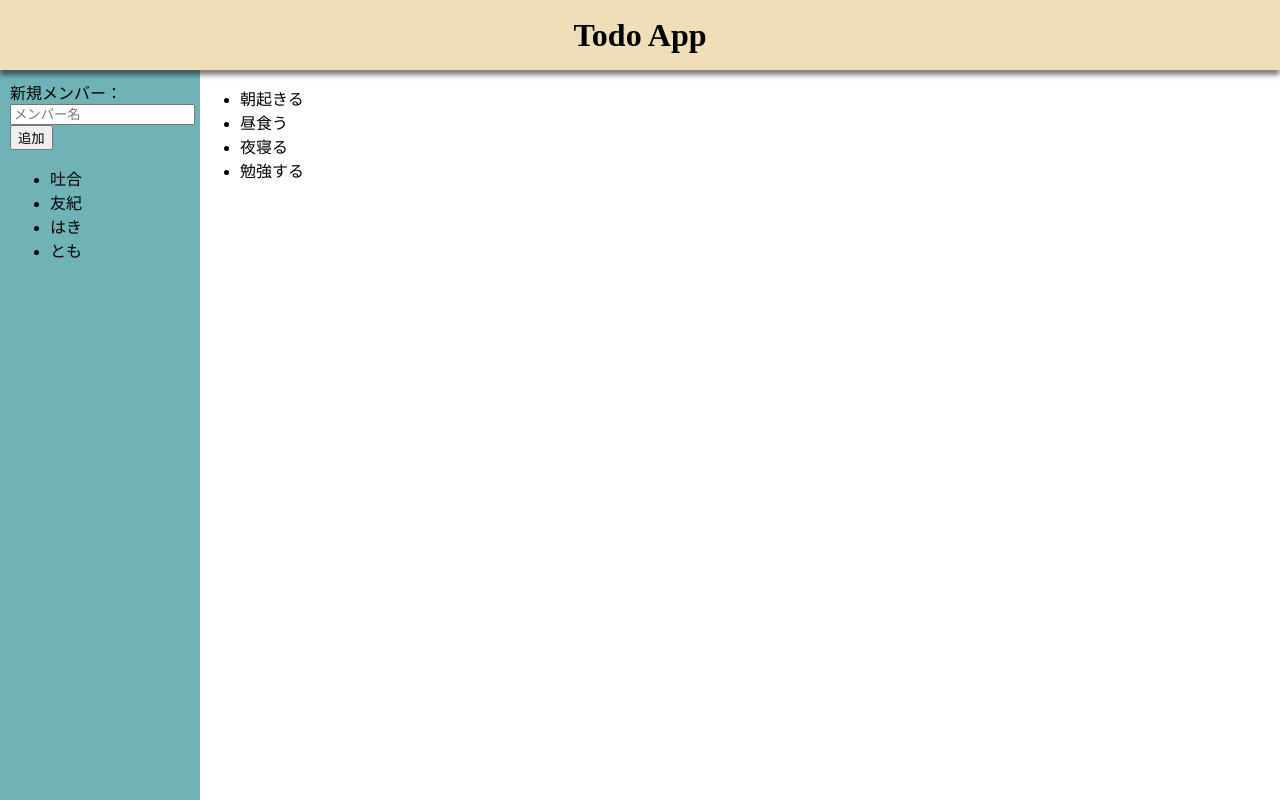
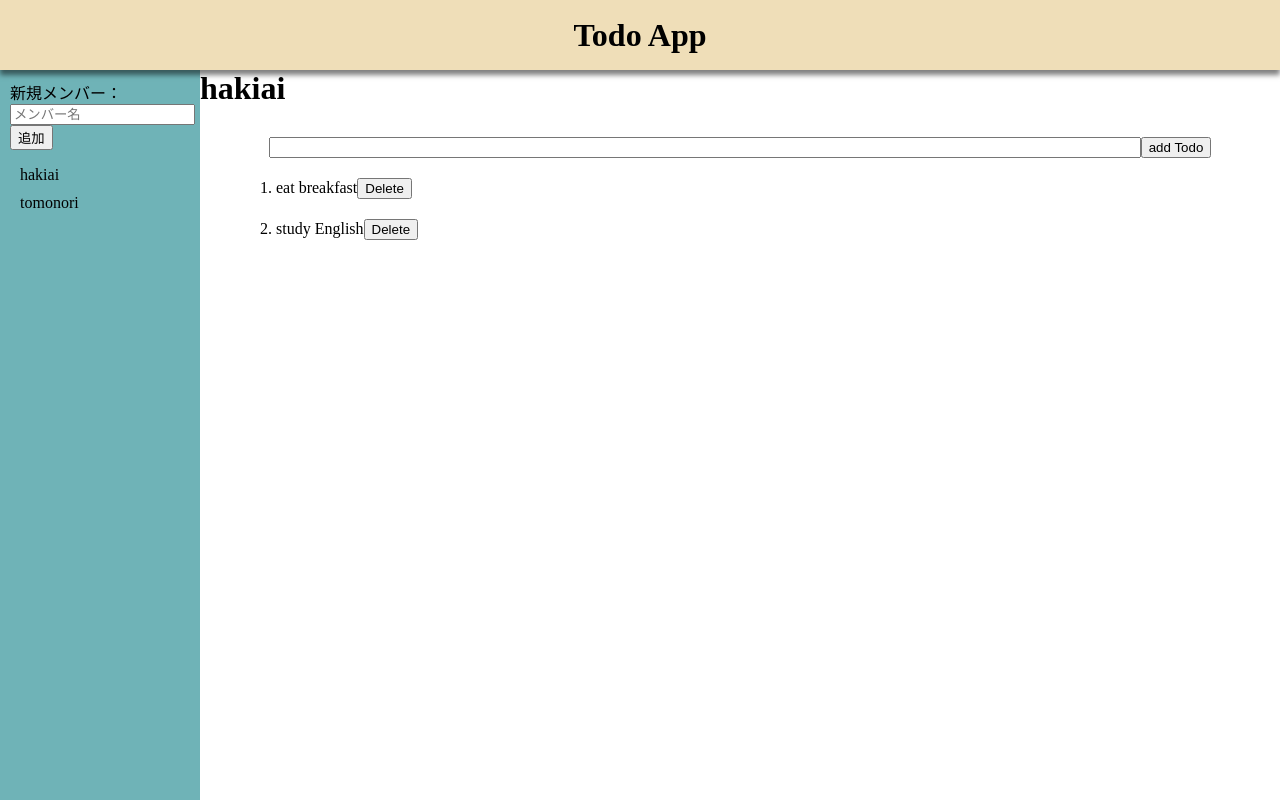
Before and after one commit to hakiai/react-todo-app, a React app: page / in a window 1280 px wide. Built offline with nearby package versions, Linux system fonts and the light colour scheme.

Commit message:
implement addTodo

```diff
--- a/src/components/Main.jsx
+++ b/src/components/Main.jsx
@@ -7,24 +7,42 @@ export default class Main extends React.Component {
   constructor(props) {
     super(props);
     this.state = {
-      member: [
-        {
-          name: '吐合',
-          todos: [
-            '朝起きる',
-            '昼寝る'
-          ]
-        },
-        {
-          name: '友紀',
-          todos: [
-            '勉強する',
-            '昼食う',
-          ]
-        },
-      ]
+      members: [
+        "hakiai",
+        "tomonori",
+      ],
+      todos: {
+        hakiai: [
+          'eat breakfast',
+          'study English',
+        ],
+        tomonori: [],
+      },
+      // 現在表示しているメンバー
+      currentMember: 'hakiai',
+    };
+  }
 
-    }
+  changeCurrentMember(name) {
+    this.setState({ currentMember: name });
+  }
+
+  addNewMember(member) {
+    const newMembers = this.state.members
+    newMembers.push(member);
+    const newTodo = this.state.todos;
+    newTodo[member] = [];
+    this.setState({
+      members: newMembers,
+      todos: newTodo,
+      currentMember: member,
+    });
+  }
+
+  addTodo(todo) {
+    const todos = this.state.todos;
+    todos[this.state.currentMember].push(todo);
+    this.setState({ todo: todos });
   }
 
   render() {
@@ -32,7 +50,13 @@ export default class Main extends React.Component {
       <React.Fragment>
         <GlobalStyle />
         <HeaderArea />
-        <MainArea />
+        <MainArea members={this.state.members}
+          currentMember={this.state.currentMember}
+          changeCurrentMember={this.changeCurrentMember.bind(this)}
+          todos={this.state.todos}
+          addNewMember={this.addNewMember.bind(this)}
+          addTodo={this.addTodo.bind(this)}
+        />
       </React.Fragment>
     );
   }
--- a/src/components/MainArea.jsx
+++ b/src/components/MainArea.jsx
@@ -7,13 +7,24 @@ import TodoArea from './TodoArea';
 export default class MainArea extends React.Component {
   constructor(props) {
     super(props);
+    console.log(this.props.changeCurrentMember);
   }
 
   render() {
     return (
       <MainContainer>
-        <SideBar />
-        <TodoArea />
+        <SideBar
+          members={this.props.members}
+          currentMember={this.props.currentMember}
+          changeCurrentMember={this.props.changeCurrentMember}
+          addNewMember={this.props.addNewMember}
+        />
+        <TodoArea
+          currentMember={this.props.currentMember}
+          currentMember={this.props.currentMember}
+          todos={this.props.todos}
+          addTodo={this.props.addTodo}
+        />
       </MainContainer>
     );
   }
--- a/src/components/SideBar.jsx
+++ b/src/components/SideBar.jsx
@@ -4,27 +4,39 @@ import styled from 'styled-components';
 export default class SideBar extends React.Component {
   constructor(props) {
     super(props);
+    console.log(this.props.changeCurrentMember);
+  }
+
+  renderTodo() {
+    const displayMember = [];
+    this.props.members.forEach((member, key) => {
+      displayMember.push(
+        <li key={key} onClick={this.onClickMember.bind(this)}>
+          {member}
+        </li>
+      );
+    });
+    return displayMember;
+  }
+
+  onClickAddMemberButton() {
+    const newMemberName = document.getElementById('newMember');
+    this.props.addNewMember(newMemberName.value);
+    newMemberName.value = "";
+  }
+
+  onClickMember(event) {
+    this.props.changeCurrentMember(event.target.innerHTML);
   }
 
   render() {
     return (
       <SideArea>
-        <label>新規メンバー：<input type="text" placeholder="メンバー名"></input></label>
-        <button>追加</button>
-        <GroupList>
-          <Group>
-            吐合
-          </Group>
-          <Group>
-            友紀
-          </Group>
-          <Group>
-            はき
-          </Group>
-          <Group>
-            とも
-          </Group>
-        </GroupList>
+        <label>新規メンバー：<input id="newMember" type="text" placeholder="メンバー名"></input></label>
+        <button onClick={this.onClickAddMemberButton.bind(this)}>追加</button>
+        <MemberList>
+          {this.renderTodo()}
+        </MemberList>
       </SideArea>
     );
   }
@@ -38,6 +50,11 @@ const SideArea = styled.div`
   box-sizing: border-box;
 `;
 
-const GroupList = styled.ul``;
-
-const Group = styled.li``;
+const MemberList = styled.ul`
+    list-style: none;
+    padding: 0;
+    & > li {
+      cursor: pointer;
+      margin: 10px;
+    }
+`;
--- a/src/components/TodoArea.jsx
+++ b/src/components/TodoArea.jsx
@@ -6,22 +6,35 @@ export default class TodoArea extends React.Component {
     super(props);
   }
 
+  renderTodos() {
+    const todoList = [];
+    this.props.todos[this.props.currentMember].forEach((todo, key) => {
+      todoList.push(
+        <li key={key + 1}>
+          {key + 1}. {todo}
+          <button>Delete</button>
+        </li>
+      )
+    });
+    return todoList;
+  }
+
+  onClickAddTodo() {
+    const newTodo = document.getElementById('todo_input');
+    this.props.addTodo(newTodo.value);
+    newTodo.value = '';
+  }
+
   render() {
     return (
       <TodoContainer>
+        <h1>{this.props.currentMember}</h1>
+        <div>
+          <input id="todo_input" type="text"></input>
+          <button onClick={this.onClickAddTodo.bind(this)}>add Todo</button>
+        </div>
         <ul>
-          <li>
-            朝起きる
-          </li>
-          <li>
-            昼食う
-          </li>
-          <li>
-            夜寝る
-          </li>
-          <li>
-            勉強する
-          </li>
+          {this.renderTodos()}
         </ul>
       </TodoContainer>
     )
@@ -31,4 +44,18 @@ export default class TodoArea extends React.Component {
 const TodoContainer = styled.div`
   width: calc(100% - 200px);
   height: 100%;
+  & > div {
+    margin-top: 30px;
+    text-align: center;
+    width: 100%;
+    & > input {
+    width: 80%;
+    }
+  }
+
+  & > ul > li {
+    list-style: none;
+    margin: 20px;
+  }
+
 `
```
